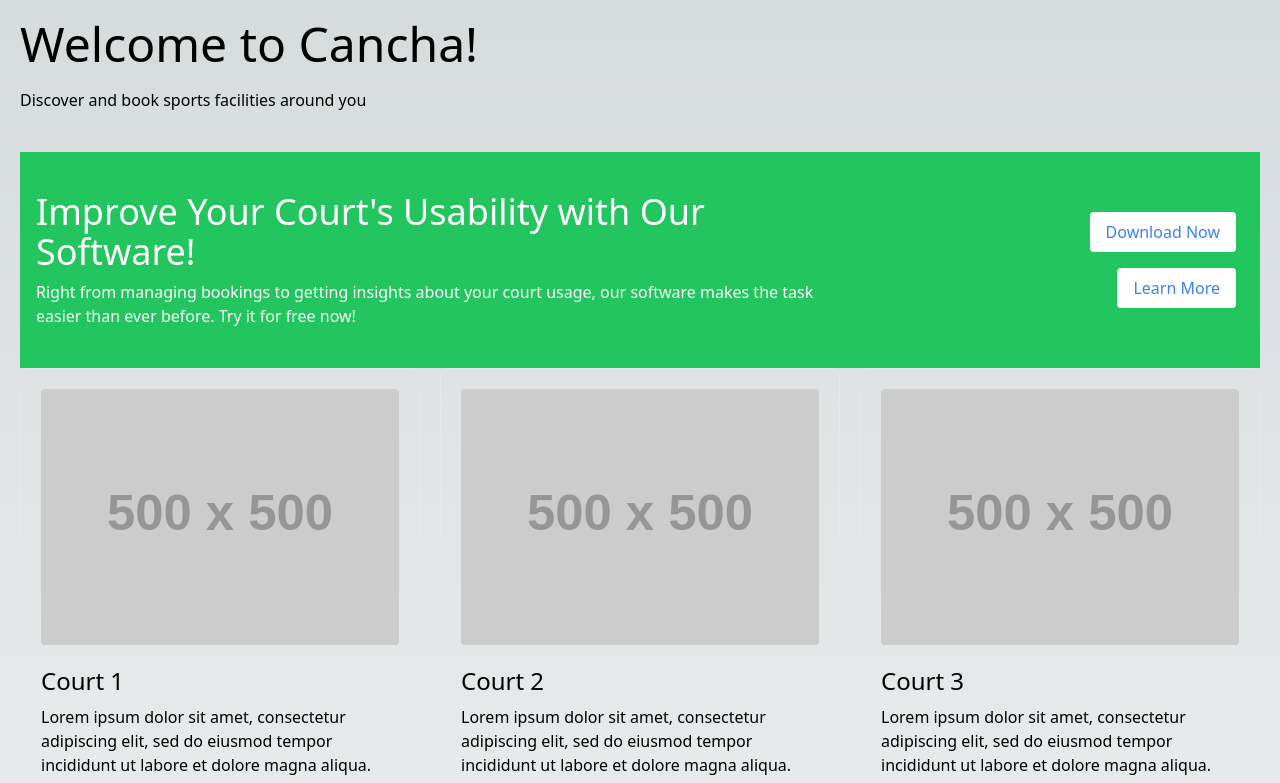
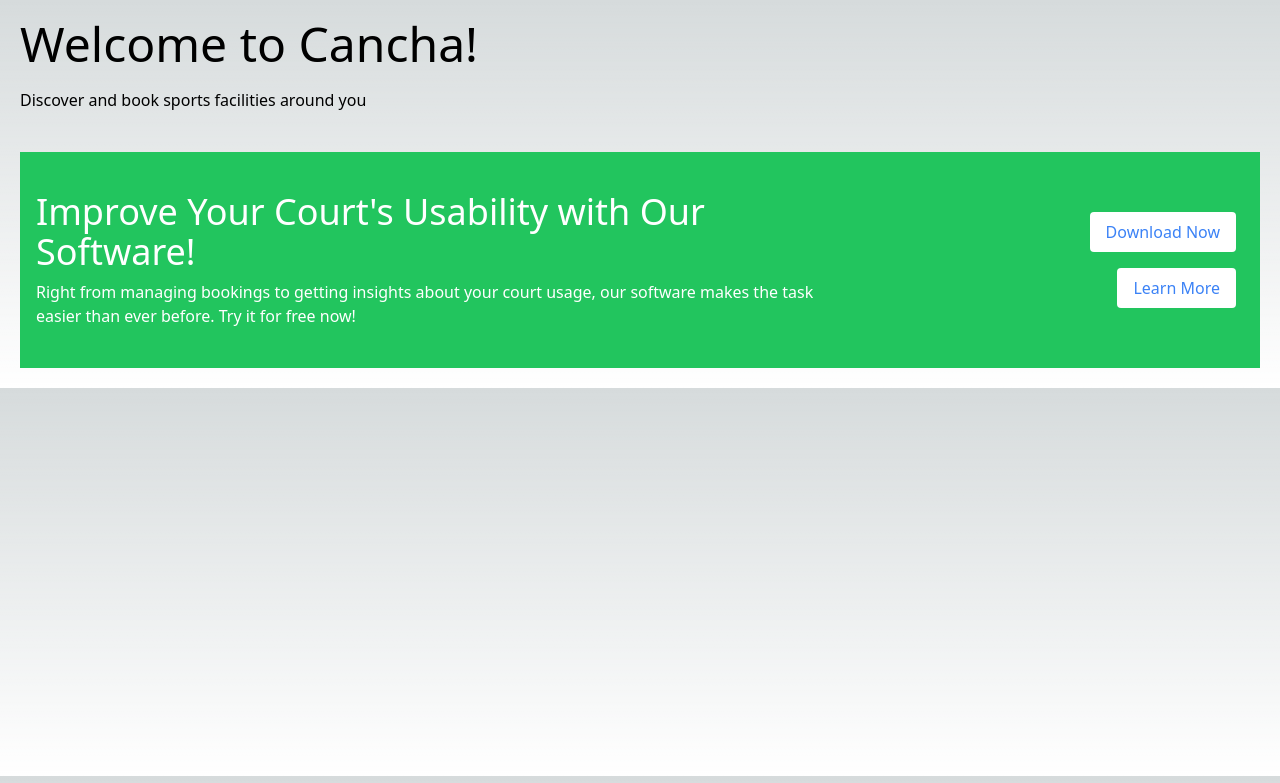
Before and after one commit to Ivixx09/cancha, a Next.js app: page / in a window 1280 px wide. Shown: the top 783 px of the page. Built offline with nearby package versions, Linux system fonts and the light colour scheme.

Commit message:
deleting filler content

```diff
--- a/src/pages/index.tsx
+++ b/src/pages/index.tsx
@@ -43,17 +43,7 @@
   </div>
 </div>
 
-      <section className="grid grid-cols-1 sm:grid-cols-2 lg:grid-cols-3 gap-5">
-        {/* You can replace the number and content with your data */}
-        {Array(9).fill().map((_, i) => (
-          <div key={i} className="border rounded-lg p-5">
-            <img className="w-full h-64 object-cover mb-5 rounded" src="https://via.placeholder.com/500" alt="Court" />
-            <h2 className="text-2xl mb-2">Court {i + 1}</h2>
-            <p className="mb-2">Lorem ipsum dolor sit amet, consectetur adipiscing elit, sed do eiusmod tempor incididunt ut labore et dolore magna aliqua.</p>
-            <button className="py-1 px-3 bg-blue-500 text-white rounded">Book</button>
-          </div>
-        ))}
-      </section>
+
     </main>
 
 
```
